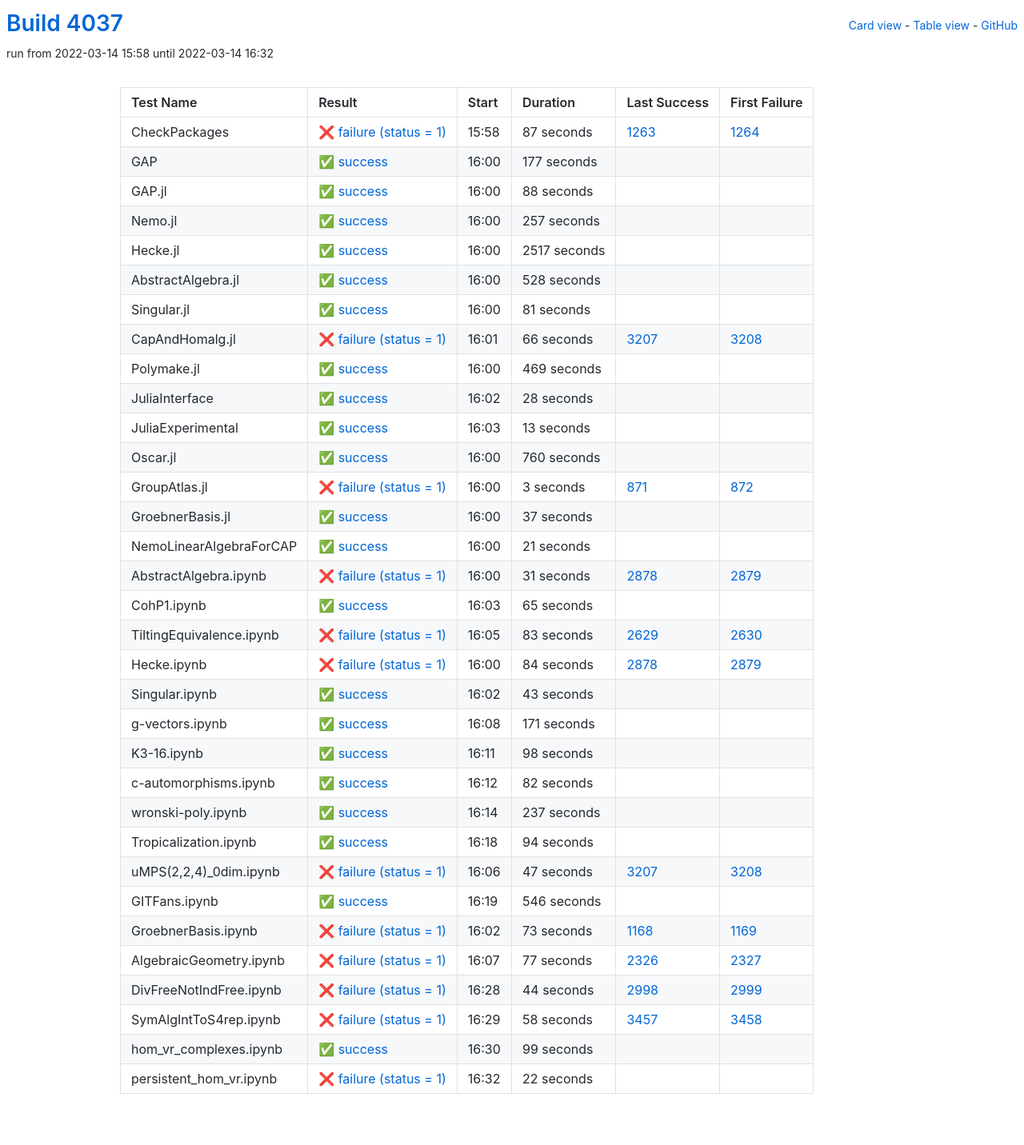
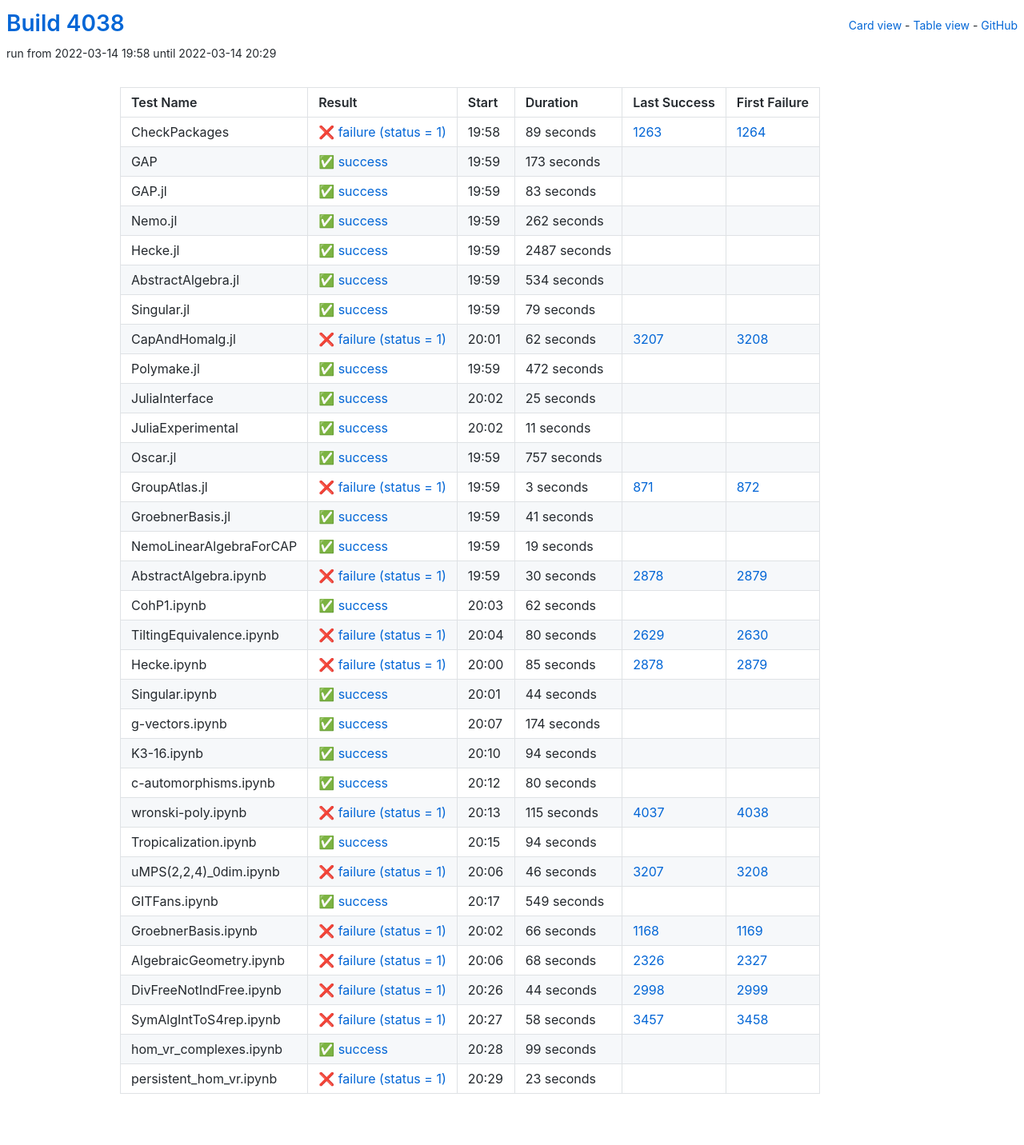
Before and after one commit to oscar-system/oscar-ci-status-stable, a Jekyll site: the page built from table.html, in a window 1280 px wide. Shown: the whole page at 80% size. Built offline with Jekyll 4.4.1, drawn with Linux system fonts in a browser that asks for light colours.

Commit message:
Build #4038

```diff
--- a/_data/ci.yml
+++ b/_data/ci.yml
@@ -1,6 +1,6 @@
 ---
-build: 4037
-build_url: https://oscarci.mathematik.uni-kl.de/job/oscar-stable/4037/
+build: 4038
+build_url: https://oscarci.mathematik.uni-kl.de/job/oscar-stable/4038/
 job: oscar-stable
 organization: oscar-system
 repo: oscar-ci-status-stable
@@ -8,152 +8,152 @@ repourl: https://github.com/oscar-system/oscar-ci-status-stable
 tests:
 - name: CheckPackages
   id: checkpackages
-  log: https://oscarci.mathematik.uni-kl.de/job/oscar-stable/4037/artifact/logs/build-4037/CheckPackages.log
-  start: 2022-03-14 15:58
+  log: https://oscarci.mathematik.uni-kl.de/job/oscar-stable/4038/artifact/logs/build-4038/CheckPackages.log
+  start: 2022-03-14 19:58
   success: false
   exitcode: 1
   status: failure
-  duration: 87
+  duration: 89
   last_success: 1263
   last_success_url: https://oscarci.mathematik.uni-kl.de/job/oscar-stable/1263/
   first_failure: 1264
   first_failure_url: https://oscarci.mathematik.uni-kl.de/job/oscar-stable/1264/
 - name: GAP
   id: gap
-  log: https://oscarci.mathematik.uni-kl.de/job/oscar-stable/4037/artifact/logs/build-4037/GAP.log
-  start: 2022-03-14 16:00
+  log: https://oscarci.mathematik.uni-kl.de/job/oscar-stable/4038/artifact/logs/build-4038/GAP.log
+  start: 2022-03-14 19:59
   success: true
   exitcode: 0
   status: success
-  duration: 177
+  duration: 173
   last_success: false
   last_success_url:
   first_failure: false
   first_failure_url:
 - name: GAP.jl
   id: gap-jl
-  log: https://oscarci.mathematik.uni-kl.de/job/oscar-stable/4037/artifact/logs/build-4037/GAP.jl.log
-  start: 2022-03-14 16:00
+  log: https://oscarci.mathematik.uni-kl.de/job/oscar-stable/4038/artifact/logs/build-4038/GAP.jl.log
+  start: 2022-03-14 19:59
   success: true
   exitcode: 0
   status: success
-  duration: 88
+  duration: 83
   last_success: false
   last_success_url:
   first_failure: false
   first_failure_url:
 - name: Nemo.jl
   id: nemo-jl
-  log: https://oscarci.mathematik.uni-kl.de/job/oscar-stable/4037/artifact/logs/build-4037/Nemo.jl.log
-  start: 2022-03-14 16:00
+  log: https://oscarci.mathematik.uni-kl.de/job/oscar-stable/4038/artifact/logs/build-4038/Nemo.jl.log
+  start: 2022-03-14 19:59
   success: true
   exitcode: 0
   status: success
-  duration: 257
+  duration: 262
   last_success: false
   last_success_url:
   first_failure: false
   first_failure_url:
 - name: Hecke.jl
   id: hecke-jl
-  log: https://oscarci.mathematik.uni-kl.de/job/oscar-stable/4037/artifact/logs/build-4037/Hecke.jl.log
-  start: 2022-03-14 16:00
+  log: https://oscarci.mathematik.uni-kl.de/job/oscar-stable/4038/artifact/logs/build-4038/Hecke.jl.log
+  start: 2022-03-14 19:59
   success: true
   exitcode: 0
   status: success
-  duration: 2517
+  duration: 2487
   last_success: false
   last_success_url:
   first_failure: false
   first_failure_url:
 - name: AbstractAlgebra.jl
   id: abstractalgebra-jl
-  log: https://oscarci.mathematik.uni-kl.de/job/oscar-stable/4037/artifact/logs/build-4037/AbstractAlgebra.jl.log
-  start: 2022-03-14 16:00
+  log: https://oscarci.mathematik.uni-kl.de/job/oscar-stable/4038/artifact/logs/build-4038/AbstractAlgebra.jl.log
+  start: 2022-03-14 19:59
   success: true
   exitcode: 0
   status: success
-  duration: 528
+  duration: 534
   last_success: false
   last_success_url:
   first_failure: false
   first_failure_url:
 - name: Singular.jl
   id: singular-jl
-  log: https://oscarci.mathematik.uni-kl.de/job/oscar-stable/4037/artifact/logs/build-4037/Singular.jl.log
-  start: 2022-03-14 16:00
+  log: https://oscarci.mathematik.uni-kl.de/job/oscar-stable/4038/artifact/logs/build-4038/Singular.jl.log
+  start: 2022-03-14 19:59
   success: true
   exitcode: 0
   status: success
-  duration: 81
+  duration: 79
   last_success: false
   last_success_url:
   first_failure: false
   first_failure_url:
 - name: CapAndHomalg.jl
   id: capandhomalg-jl
-  log: https://oscarci.mathematik.uni-kl.de/job/oscar-stable/4037/artifact/logs/build-4037/CapAndHomalg.jl.log
-  start: 2022-03-14 16:01
+  log: https://oscarci.mathematik.uni-kl.de/job/oscar-stable/4038/artifact/logs/build-4038/CapAndHomalg.jl.log
+  start: 2022-03-14 20:01
   success: false
   exitcode: 1
   status: failure
-  duration: 66
+  duration: 62
   last_success: 3207
   last_success_url: https://oscarci.mathematik.uni-kl.de/job/oscar-stable/3207/
   first_failure: 3208
   first_failure_url: https://oscarci.mathematik.uni-kl.de/job/oscar-stable/3208/
 - name: Polymake.jl
   id: polymake-jl
-  log: https://oscarci.mathematik.uni-kl.de/job/oscar-stable/4037/artifact/logs/build-4037/Polymake.jl.log
-  start: 2022-03-14 16:00
+  log: https://oscarci.mathematik.uni-kl.de/job/oscar-stable/4038/artifact/logs/build-4038/Polymake.jl.log
+  start: 2022-03-14 19:59
   success: true
   exitcode: 0
   status: success
-  duration: 469
+  duration: 472
   last_success: false
   last_success_url:
   first_failure: false
   first_failure_url:
 - name: JuliaInterface
   id: juliainterface
-  log: https://oscarci.mathematik.uni-kl.de/job/oscar-stable/4037/artifact/logs/build-4037/JuliaInterface.log
-  start: 2022-03-14 16:02
+  log: https://oscarci.mathematik.uni-kl.de/job/oscar-stable/4038/artifact/logs/build-4038/JuliaInterface.log
+  start: 2022-03-14 20:02
   success: true
   exitcode: 0
   status: success
-  duration: 28
+  duration: 25
   last_success: false
   last_success_url:
   first_failure: false
   first_failure_url:
 - name: JuliaExperimental
   id: juliaexperimental
-  log: https://oscarci.mathematik.uni-kl.de/job/oscar-stable/4037/artifact/logs/build-4037/JuliaExperimental.log
-  start: 2022-03-14 16:03
+  log: https://oscarci.mathematik.uni-kl.de/job/oscar-stable/4038/artifact/logs/build-4038/JuliaExperimental.log
+  start: 2022-03-14 20:02
   success: true
   exitcode: 0
   status: success
-  duration: 13
+  duration: 11
   last_success: false
   last_success_url:
   first_failure: false
   first_failure_url:
 - name: Oscar.jl
   id: oscar-jl
-  log: https://oscarci.mathematik.uni-kl.de/job/oscar-stable/4037/artifact/logs/build-4037/Oscar.jl.log
-  start: 2022-03-14 16:00
+  log: https://oscarci.mathematik.uni-kl.de/job/oscar-stable/4038/artifact/logs/build-4038/Oscar.jl.log
+  start: 2022-03-14 19:59
   success: true
   exitcode: 0
   status: success
-  duration: 760
+  duration: 757
   last_success: false
   last_success_url:
   first_failure: false
   first_failure_url:
 - name: GroupAtlas.jl
   id: groupatlas-jl
-  log: https://oscarci.mathematik.uni-kl.de/job/oscar-stable/4037/artifact/logs/build-4037/GroupAtlas.jl.log
-  start: 2022-03-14 16:00
+  log: https://oscarci.mathematik.uni-kl.de/job/oscar-stable/4038/artifact/logs/build-4038/GroupAtlas.jl.log
+  start: 2022-03-14 19:59
   success: false
   exitcode: 1
   status: failure
@@ -164,140 +164,140 @@ tests:
   first_failure_url: https://oscarci.mathematik.uni-kl.de/job/oscar-stable/872/
 - name: GroebnerBasis.jl
   id: groebnerbasis-jl
-  log: https://oscarci.mathematik.uni-kl.de/job/oscar-stable/4037/artifact/logs/build-4037/GroebnerBasis.jl.log
-  start: 2022-03-14 16:00
+  log: https://oscarci.mathematik.uni-kl.de/job/oscar-stable/4038/artifact/logs/build-4038/GroebnerBasis.jl.log
+  start: 2022-03-14 19:59
   success: true
   exitcode: 0
   status: success
-  duration: 37
+  duration: 41
   last_success: false
   last_success_url:
   first_failure: false
   first_failure_url:
 - name: NemoLinearAlgebraForCAP
   id: nemolinearalgebraforcap
-  log: https://oscarci.mathematik.uni-kl.de/job/oscar-stable/4037/artifact/logs/build-4037/NemoLinearAlgebraForCAP.log
-  start: 2022-03-14 16:00
+  log: https://oscarci.mathematik.uni-kl.de/job/oscar-stable/4038/artifact/logs/build-4038/NemoLinearAlgebraForCAP.log
+  start: 2022-03-14 19:59
   success: true
   exitcode: 0
   status: success
-  duration: 21
+  duration: 19
   last_success: false
   last_success_url:
   first_failure: false
   first_failure_url:
 - name: AbstractAlgebra.ipynb
   id: abstractalgebra-ipynb
-  log: https://oscarci.mathematik.uni-kl.de/job/oscar-stable/4037/artifact/logs/build-4037/AbstractAlgebra.ipynb.log
-  start: 2022-03-14 16:00
+  log: https://oscarci.mathematik.uni-kl.de/job/oscar-stable/4038/artifact/logs/build-4038/AbstractAlgebra.ipynb.log
+  start: 2022-03-14 19:59
   success: false
   exitcode: 1
   status: failure
-  duration: 31
+  duration: 30
   last_success: 2878
   last_success_url: https://oscarci.mathematik.uni-kl.de/job/oscar-stable/2878/
   first_failure: 2879
   first_failure_url: https://oscarci.mathematik.uni-kl.de/job/oscar-stable/2879/
 - name: CohP1.ipynb
   id: cohp1-ipynb
-  log: https://oscarci.mathematik.uni-kl.de/job/oscar-stable/4037/artifact/logs/build-4037/CohP1.ipynb.log
-  start: 2022-03-14 16:03
+  log: https://oscarci.mathematik.uni-kl.de/job/oscar-stable/4038/artifact/logs/build-4038/CohP1.ipynb.log
+  start: 2022-03-14 20:03
   success: true
   exitcode: 0
   status: success
-  duration: 65
+  duration: 62
   last_success: false
   last_success_url:
   first_failure: false
   first_failure_url:
 - name: TiltingEquivalence.ipynb
   id: tiltingequivalence-ipynb
-  log: https://oscarci.mathematik.uni-kl.de/job/oscar-stable/4037/artifact/logs/build-4037/TiltingEquivalence.ipynb.log
-  start: 2022-03-14 16:05
+  log: https://oscarci.mathematik.uni-kl.de/job/oscar-stable/4038/artifact/logs/build-4038/TiltingEquivalence.ipynb.log
+  start: 2022-03-14 20:04
   success: false
   exitcode: 1
   status: failure
-  duration: 83
+  duration: 80
   last_success: 2629
   last_success_url: https://oscarci.mathematik.uni-kl.de/job/oscar-stable/2629/
   first_failure: 2630
   first_failure_url: https://oscarci.mathematik.uni-kl.de/job/oscar-stable/2630/
 - name: Hecke.ipynb
   id: hecke-ipynb
-  log: https://oscarci.mathematik.uni-kl.de/job/oscar-stable/4037/artifact/logs/build-4037/Hecke.ipynb.log
-  start: 2022-03-14 16:00
+  log: https://oscarci.mathematik.uni-kl.de/job/oscar-stable/4038/artifact/logs/build-4038/Hecke.ipynb.log
+  start: 2022-03-14 20:00
   success: false
   exitcode: 1
   status: failure
-  duration: 84
+  duration: 85
   last_success: 2878
   last_success_url: https://oscarci.mathematik.uni-kl.de/job/oscar-stable/2878/
   first_failure: 2879
   first_failure_url: https://oscarci.mathematik.uni-kl.de/job/oscar-stable/2879/
 - name: Singular.ipynb
   id: singular-ipynb
-  log: https://oscarci.mathematik.uni-kl.de/job/oscar-stable/4037/artifact/logs/build-4037/Singular.ipynb.log
-  start: 2022-03-14 16:02
+  log: https://oscarci.mathematik.uni-kl.de/job/oscar-stable/4038/artifact/logs/build-4038/Singular.ipynb.log
+  start: 2022-03-14 20:01
   success: true
   exitcode: 0
   status: success
-  duration: 43
+  duration: 44
   last_success: false
   last_success_url:
   first_failure: false
   first_failure_url:
 - name: g-vectors.ipynb
   id: g-vectors-ipynb
-  log: https://oscarci.mathematik.uni-kl.de/job/oscar-stable/4037/artifact/logs/build-4037/g-vectors.ipynb.log
-  start: 2022-03-14 16:08
+  log: https://oscarci.mathematik.uni-kl.de/job/oscar-stable/4038/artifact/logs/build-4038/g-vectors.ipynb.log
+  start: 2022-03-14 20:07
   success: true
   exitcode: 0
   status: success
-  duration: 171
+  duration: 174
   last_success: false
   last_success_url:
   first_failure: false
   first_failure_url:
 - name: K3-16.ipynb
   id: k3-16-ipynb
-  log: https://oscarci.mathematik.uni-kl.de/job/oscar-stable/4037/artifact/logs/build-4037/K3-16.ipynb.log
-  start: 2022-03-14 16:11
+  log: https://oscarci.mathematik.uni-kl.de/job/oscar-stable/4038/artifact/logs/build-4038/K3-16.ipynb.log
+  start: 2022-03-14 20:10
   success: true
   exitcode: 0
   status: success
-  duration: 98
+  duration: 94
   last_success: false
   last_success_url:
   first_failure: false
   first_failure_url:
 - name: c-automorphisms.ipynb
   id: c-automorphisms-ipynb
-  log: https://oscarci.mathematik.uni-kl.de/job/oscar-stable/4037/artifact/logs/build-4037/c-automorphisms.ipynb.log
-  start: 2022-03-14 16:12
+  log: https://oscarci.mathematik.uni-kl.de/job/oscar-stable/4038/artifact/logs/build-4038/c-automorphisms.ipynb.log
+  start: 2022-03-14 20:12
   success: true
   exitcode: 0
   status: success
-  duration: 82
+  duration: 80
   last_success: false
   last_success_url:
   first_failure: false
   first_failure_url:
 - name: wronski-poly.ipynb
   id: wronski-poly-ipynb
-  log: https://oscarci.mathematik.uni-kl.de/job/oscar-stable/4037/artifact/logs/build-4037/wronski-poly.ipynb.log
-  start: 2022-03-14 16:14
-  success: true
-  exitcode: 0
-  status: success
-  duration: 237
-  last_success: false
-  last_success_url:
-  first_failure: false
-  first_failure_url:
+  log: https://oscarci.mathematik.uni-kl.de/job/oscar-stable/4038/artifact/logs/build-4038/wronski-poly.ipynb.log
+  start: 2022-03-14 20:13
+  success: false
+  exitcode: 1
+  status: failure
+  duration: 115
+  last_success: 4037
+  last_success_url: https://oscarci.mathematik.uni-kl.de/job/oscar-stable/4037/
+  first_failure: 4038
+  first_failure_url: https://oscarci.mathematik.uni-kl.de/job/oscar-stable/4038/
 - name: Tropicalization.ipynb
   id: tropicalization-ipynb
-  log: https://oscarci.mathematik.uni-kl.de/job/oscar-stable/4037/artifact/logs/build-4037/Tropicalization.ipynb.log
-  start: 2022-03-14 16:18
+  log: https://oscarci.mathematik.uni-kl.de/job/oscar-stable/4038/artifact/logs/build-4038/Tropicalization.ipynb.log
+  start: 2022-03-14 20:15
   success: true
   exitcode: 0
   status: success
@@ -308,56 +308,56 @@ tests:
   first_failure_url:
 - name: uMPS(2,2,4)_0dim.ipynb
   id: umps-2-2-4-0dim-ipynb
-  log: https://oscarci.mathematik.uni-kl.de/job/oscar-stable/4037/artifact/logs/build-4037/uMPS-2-2-4-_0dim.ipynb.log
-  start: 2022-03-14 16:06
+  log: https://oscarci.mathematik.uni-kl.de/job/oscar-stable/4038/artifact/logs/build-4038/uMPS-2-2-4-_0dim.ipynb.log
+  start: 2022-03-14 20:06
   success: false
   exitcode: 1
   status: failure
-  duration: 47
+  duration: 46
   last_success: 3207
   last_success_url: https://oscarci.mathematik.uni-kl.de/job/oscar-stable/3207/
   first_failure: 3208
   first_failure_url: https://oscarci.mathematik.uni-kl.de/job/oscar-stable/3208/
 - name: GITFans.ipynb
   id: gitfans-ipynb
-  log: https://oscarci.mathematik.uni-kl.de/job/oscar-stable/4037/artifact/logs/build-4037/GITFans.ipynb.log
-  start: 2022-03-14 16:19
+  log: https://oscarci.mathematik.uni-kl.de/job/oscar-stable/4038/artifact/logs/build-4038/GITFans.ipynb.log
+  start: 2022-03-14 20:17
   success: true
   exitcode: 0
   status: success
-  duration: 546
+  duration: 549
   last_success: false
   last_success_url:
   first_failure: false
   first_failure_url:
 - name: GroebnerBasis.ipynb
   id: groebnerbasis-ipynb
-  log: https://oscarci.mathematik.uni-kl.de/job/oscar-stable/4037/artifact/logs/build-4037/GroebnerBasis.ipynb.log
-  start: 2022-03-14 16:02
+  log: https://oscarci.mathematik.uni-kl.de/job/oscar-stable/4038/artifact/logs/build-4038/GroebnerBasis.ipynb.log
+  start: 2022-03-14 20:02
   success: false
   exitcode: 1
   status: failure
-  duration: 73
+  duration: 66
   last_success: 1168
   last_success_url: https://oscarci.mathematik.uni-kl.de/job/oscar-stable/1168/
   first_failure: 1169
   first_failure_url: https://oscarci.mathematik.uni-kl.de/job/oscar-stable/1169/
 - name: AlgebraicGeometry.ipynb
   id: algebraicgeometry-ipynb
-  log: https://oscarci.mathematik.uni-kl.de/job/oscar-stable/4037/artifact/logs/build-4037/AlgebraicGeometry.ipynb.log
-  start: 2022-03-14 16:07
+  log: https://oscarci.mathematik.uni-kl.de/job/oscar-stable/4038/artifact/logs/build-4038/AlgebraicGeometry.ipynb.log
+  start: 2022-03-14 20:06
   success: false
   exitcode: 1
   status: failure
-  duration: 77
+  duration: 68
   last_success: 2326
   last_success_url: https://oscarci.mathematik.uni-kl.de/job/oscar-stable/2326/
   first_failure: 2327
   first_failure_url: https://oscarci.mathematik.uni-kl.de/job/oscar-stable/2327/
 - name: DivFreeNotIndFree.ipynb
   id: divfreenotindfree-ipynb
-  log: https://oscarci.mathematik.uni-kl.de/job/oscar-stable/4037/artifact/logs/build-4037/DivFreeNotIndFree.ipynb.log
-  start: 2022-03-14 16:28
+  log: https://oscarci.mathematik.uni-kl.de/job/oscar-stable/4038/artifact/logs/build-4038/DivFreeNotIndFree.ipynb.log
+  start: 2022-03-14 20:26
   success: false
   exitcode: 1
   status: failure
@@ -368,8 +368,8 @@ tests:
   first_failure_url: https://oscarci.mathematik.uni-kl.de/job/oscar-stable/2999/
 - name: SymAlgIntToS4rep.ipynb
   id: symalginttos4rep-ipynb
-  log: https://oscarci.mathematik.uni-kl.de/job/oscar-stable/4037/artifact/logs/build-4037/SymAlgIntToS4rep.ipynb.log
-  start: 2022-03-14 16:29
+  log: https://oscarci.mathematik.uni-kl.de/job/oscar-stable/4038/artifact/logs/build-4038/SymAlgIntToS4rep.ipynb.log
+  start: 2022-03-14 20:27
   success: false
   exitcode: 1
   status: failure
@@ -380,8 +380,8 @@ tests:
   first_failure_url: https://oscarci.mathematik.uni-kl.de/job/oscar-stable/3458/
 - name: hom_vr_complexes.ipynb
   id: hom-vr-complexes-ipynb
-  log: https://oscarci.mathematik.uni-kl.de/job/oscar-stable/4037/artifact/logs/build-4037/hom_vr_complexes.ipynb.log
-  start: 2022-03-14 16:30
+  log: https://oscarci.mathematik.uni-kl.de/job/oscar-stable/4038/artifact/logs/build-4038/hom_vr_complexes.ipynb.log
+  start: 2022-03-14 20:28
   success: true
   exitcode: 0
   status: success
@@ -392,12 +392,12 @@ tests:
   first_failure_url:
 - name: persistent_hom_vr.ipynb
   id: persistent-hom-vr-ipynb
-  log: https://oscarci.mathematik.uni-kl.de/job/oscar-stable/4037/artifact/logs/build-4037/persistent_hom_vr.ipynb.log
-  start: 2022-03-14 16:32
+  log: https://oscarci.mathematik.uni-kl.de/job/oscar-stable/4038/artifact/logs/build-4038/persistent_hom_vr.ipynb.log
+  start: 2022-03-14 20:29
   success: false
   exitcode: 1
   status: failure
-  duration: 22
+  duration: 23
   last_success: false
   last_success_url:
   first_failure: false
```
Also changed, not shown: README.md.
